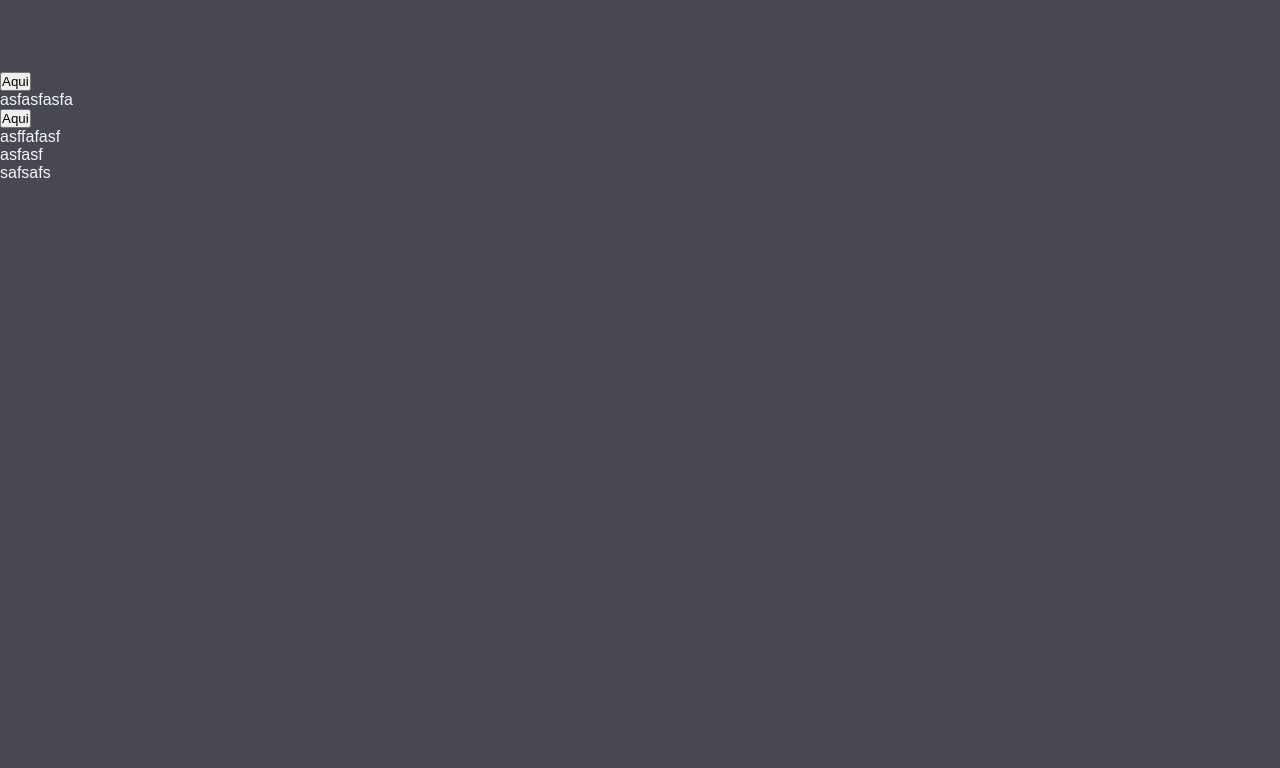
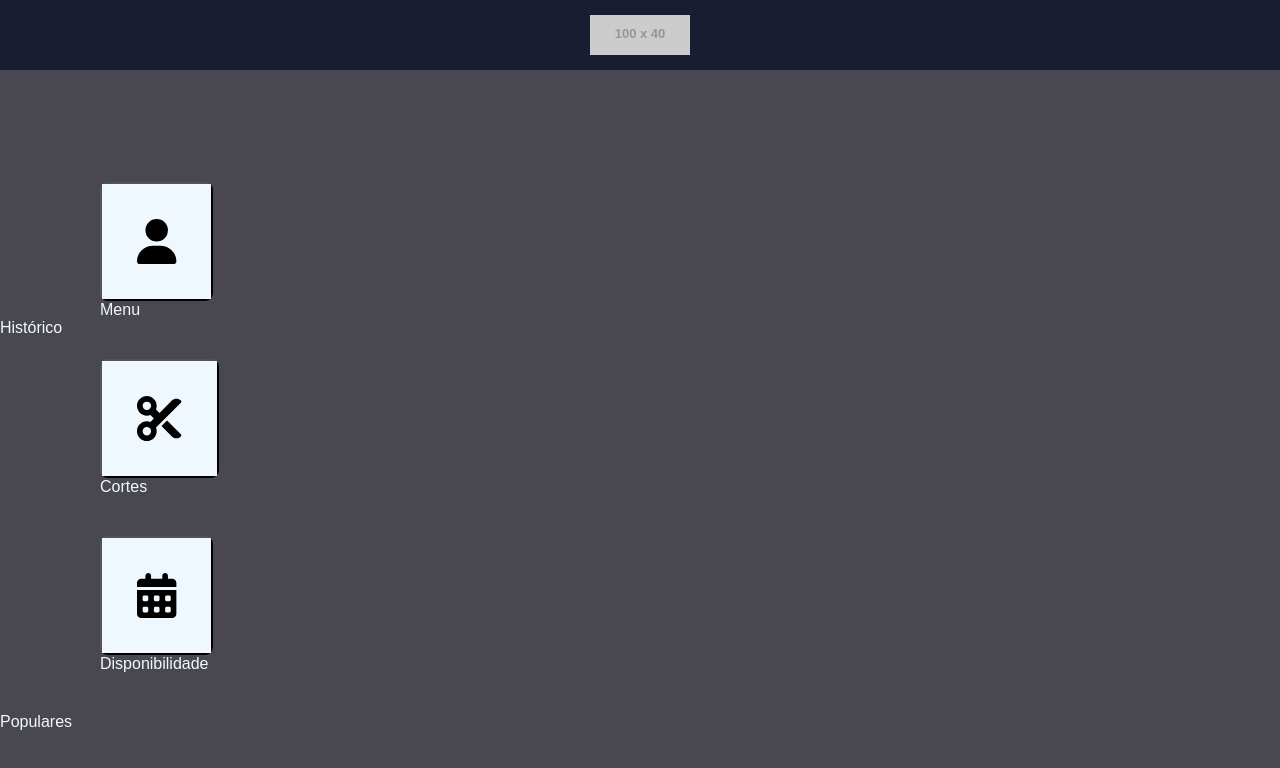
Before and after one commit to fabiotsouza/projeto, a Next.js app: page /home_cliente in a window 1280 px wide. Shown: the top 768 px of the page. Built offline with nearby package versions, Linux system fonts and the light colour scheme.

Commit message:
home_cliente

```diff
--- a/app/agendamento/page.js
+++ b/app/agendamento/page.js
@@ -5,9 +5,9 @@ import axios from "axios";
 import { useEffect, useState } from "react";
 import "./agendamento.css"
 import Corte from"./components/Corte.js"
-import Menu from "../components/Menu.js"
 import { FontAwesomeIcon } from '@fortawesome/react-fontawesome'
 import { faBars, faMagnifyingGlass } from "@fortawesome/free-solid-svg-icons"
+import Menu_cliente from "../components/Menu_cliente";
 
 
 
@@ -67,7 +67,7 @@ function Agendamento() {
 
     return (
         <div>
-            <Menu/>
+            <Menu_cliente/>
             {   verCortes == true && verHorario == false ?
                 <div className="centralizar">
 
--- /dev/null
+++ b/app/api/historico/route.js
@@ -0,0 +1,19 @@
+import conexao from "@/app/lib/conexao"
+
+export async function GET(request, {params}){
+
+    const id = (await params).id
+    const query = `
+        SELECT * FROM cortes WHERE id = ${id};
+    `
+    const [results] = await conexao.execute(query)
+
+    return new Response( JSON.stringify(results) ,
+    {
+
+        status: 200,
+        headers: {"content-Type": "application/json"}
+    }
+    )
+
+}
--- /dev/null
+++ b/app/components/Menu_cliente.css
@@ -0,0 +1,6 @@
+.menuSup {
+    background: #191d32;
+    padding: 15px;
+    display: flex;
+    justify-content: center;
+}
--- /dev/null
+++ b/app/components/Menu_cliente.js
@@ -0,0 +1,13 @@
+import "./Menu_cliente.css"
+
+function Menu_cliente() {
+    return (
+
+        <div className="menuSup">
+            <img src="https://placehold.co/100x40" />
+        </div>
+
+    );
+}
+
+export default Menu_cliente;
--- a/app/home_cliente/home_cliente.css
+++ b/app/home_cliente/home_cliente.css
@@ -1,23 +1,6 @@
 body{
     background-color: #494850;
     color: #f0f8ff;
-}
-
-.ladoEsquerdo{
-    text-align: start;
-    margin: 60px;
-
-}
-
-.icone{
-    padding: 30px;
-    margin-bottom: 20px;
-    margin-top: 20px;
-
-}
-
-.ladoDireito{
-
 }
 
 .flex{
@@ -30,3 +13,25 @@ body{
     padding: 40px;
     padding-left: 100px;
 }
+
+.iconeimg{
+    font-size: 45px;
+    padding: 35px;
+    background-color: #f0f8ff ;
+}
+
+
+.icone{
+    border-radius: 8px;
+    margin-left: 100px;
+}
+
+.espaco{
+    margin-top: 40px;
+    margin-bottom: 40px;
+}
+
+.espacoCard{
+    position: absolute;
+    display: flex;
+}
--- a/app/home_cliente/page.js
+++ b/app/home_cliente/page.js
@@ -2,40 +2,61 @@
 import axios from 'axios';
 import './home_cliente.css'
 import { useState } from 'react';
+import { FontAwesomeIcon } from '@fortawesome/react-fontawesome'
+import { faUser, faCalendarDays, faScissors } from "@fortawesome/free-solid-svg-icons"
+import Menu_cliente from '../components/Menu_cliente';
+
 
 function Home_cliente() {
 
     const[historico, alteraHistorico] = useState([])
     const[populares, alteraPopulares] = useState([])
 
+    async function buscaHistorico(id){
+        const response = await axios.get("http://localhost:3000/api/historico")
+        alteraHistorico(response.data)
+    }
+
+    async function buscaPopulares(){
+        const response = await axios.get("http://localhost:3000/api/populares")
+        alteraPopulares(response.data)
+    }
+
     return (
 
         <div>
-
+            <Menu_cliente/>
             <br/><br/><br/><br/>
             <div>
                 <div>
-                    <button>Aqui</button>
-                    <p>asfasfasfa</p>
+                    <div className='espaco'>
+                        <button className='icone'><FontAwesomeIcon icon={faUser} className='iconeimg'/></button>
+                        <p className='icone'>Menu</p>
+                        <div className='espacoCard'>
+                            <p>Histórico</p>
+                            <p onLoad={()=> buscaHistorico(id)}></p>
+                        </div>
+                    </div>
+
+                    <div className='espaco'>
+                        <button className='icone'><FontAwesomeIcon icon={faScissors} className='iconeimg'/></button>
+                        <p className='icone'>Cortes</p>
+                    </div>
                 </div>
 
                 <div>
-                    <button>Aqui</button>
-                    <p>asffafasf</p>
-                </div>
-            </div>
-
-            <div>
-                <div>
-                    <p>asfasf</p>
+                    <div className='espaco'>
+                        <button className='icone'>< FontAwesomeIcon icon={faCalendarDays} className='iconeimg'/></button>
+                        <p className='icone'>Disponibilidade</p>
+                    </div>
 
                 </div>
 
                 <div>
-                    <p>safsafs</p>
-
+                    <p>Populares</p>
                 </div>
             </div>
+
 
 
 
```
Also changed, not shown: app/api/populares/route.js (added).
